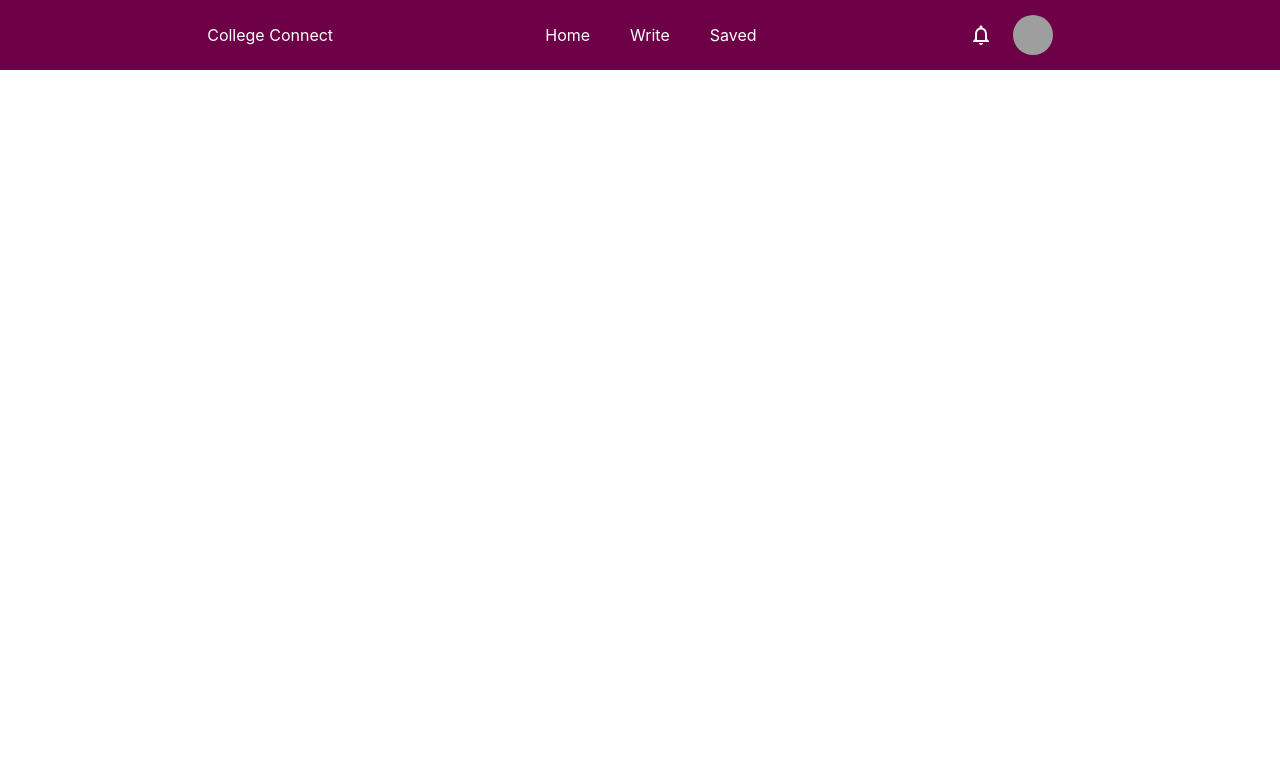
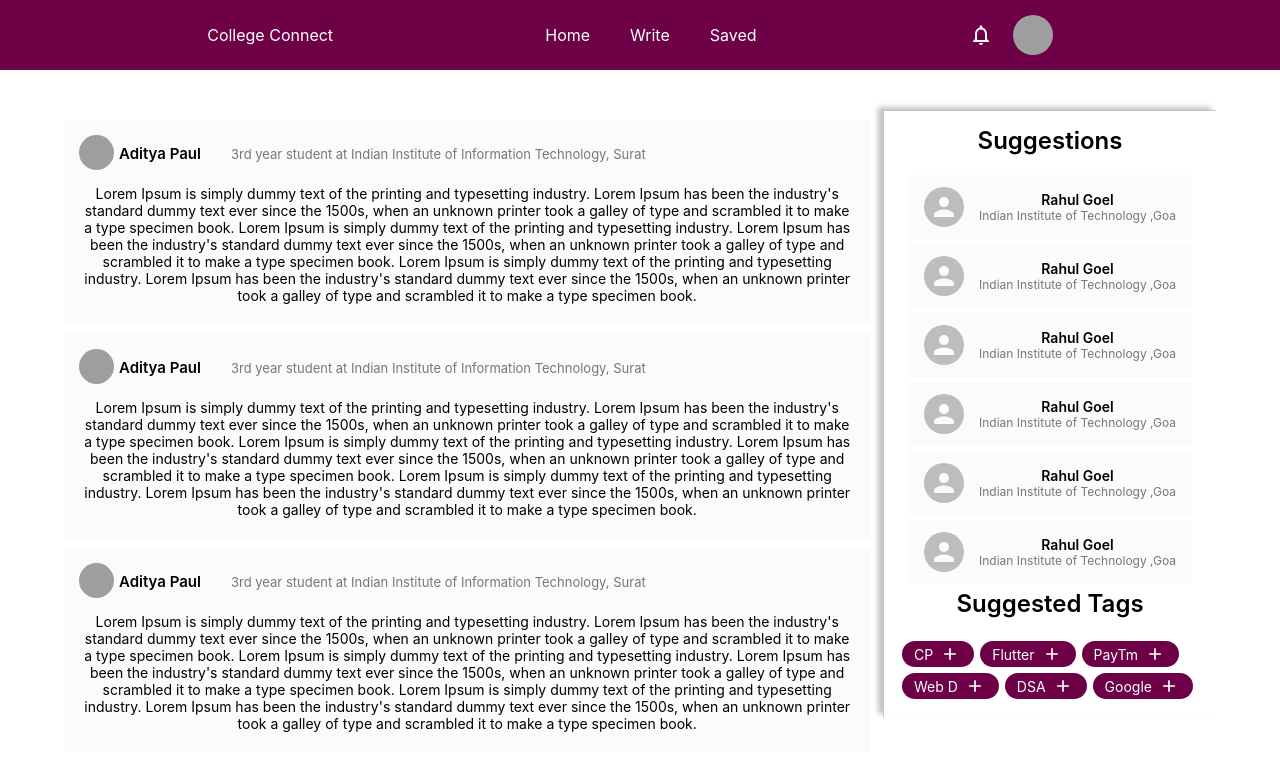
Before and after one commit to adityapaul18/CollegeConnect, a React (Create React App) app in the folder frontend/: page /home in a window 1280 px wide. Shown: the top 770 px of the page. Built offline with nearby package versions, Linux system fonts and the light colour scheme; no server answers; grey boxes are pictures that could not be loaded.

Commit message:
home page

```diff
--- a/frontend/src/App.js
+++ b/frontend/src/App.js
@@ -8,6 +8,7 @@ import './App.css';
 import Login from './Conponents/Login/Login';
 import Header from './Conponents/Header/Header'
 import Profile from './Conponents/Profile/Profile'
+import Home from './Conponents/Home/Home';
 
 function App() {
   return (
@@ -20,6 +21,7 @@ function App() {
                     <Route exact path="/home">
                         <div>
                             <Header/>
+                            <Home/>
                         </div>
                     </Route>
                     <Route exact path="/login">
--- a/frontend/src/Conponents/Header/Header.css
+++ b/frontend/src/Conponents/Header/Header.css
@@ -5,6 +5,9 @@
     display: flex;
     align-items: center;
     justify-content: space-evenly;
+    position: sticky;
+    top: 0;
+    z-index: 2;
 }
 
 .headerContainerinner{
--- /dev/null
+++ b/frontend/src/Conponents/Home/Home.js
@@ -0,0 +1,49 @@
+import React from 'react'
+import { Avatar, Button } from '@material-ui/core'
+import ProfileCover from "../../images/ProfileCover.png"
+import AddIcon from '@material-ui/icons/Add';
+import { Tab, Tabs, TabList, TabPanel } from 'react-tabs';
+// import 'react-tabs/style/react-tabs.css';
+// import './Profile.css'
+import ProfilePost from '../Profile/ProfilePost';
+import ProfileSuggest from '../Profile/ProfileSuggest';
+
+function Home() {
+    return (
+        <div className="ProfileContainer">
+            <div className="ProfileLeft">
+                <ProfilePost />
+                <ProfilePost />
+                <ProfilePost />
+            </div>
+            <div className="ProfileRight">
+                <div className="ProfileRightHead" >Suggestions</div>
+                <ProfileSuggest />
+                <ProfileSuggest />
+                <ProfileSuggest />
+                <ProfileSuggest />
+                <ProfileSuggest />
+                <ProfileSuggest />
+                <div className="ProfileRightHead" >Suggested Tags</div>
+                <div>
+                    <div className="SuggestdTagsBox">
+                        <span className="TagSuggest">CP <AddIcon /></span>
+                        <span className="TagSuggest">Flutter<AddIcon /></span>
+                        <span className="TagSuggest">PayTm<AddIcon /></span>
+                    </div>
+                    <div className="SuggestdTagsBox">
+                        <span className="TagSuggest">Web D <AddIcon /></span>
+                        <span className="TagSuggest">DSA<AddIcon /></span>
+                        <span className="TagSuggest">Google<AddIcon /></span>
+                    </div>
+                    <div className="SuggestdTagsBox">
+                        {/* <span className="TagSuggest">Photography<AddIcon /></span>
+                        <span className="TagSuggest">IIIT<AddIcon /></span> */}
+                    </div>
+                </div>
+            </div>
+        </div>
+    )
+}
+
+export default Home
--- a/frontend/src/Conponents/Login/Login.js
+++ b/frontend/src/Conponents/Login/Login.js
@@ -13,7 +13,7 @@ function Login() {
 
     const ff = () => {
         if (user)
-            history.push('/home')
+            history.push('/profile')
     }
 
     useEffect(() => {
@@ -31,7 +31,7 @@ function Login() {
                     .then((res) => {
                         console.log(res.data)
                         localStorage.setItem("CConUser", res.data.token)
-                        history.push('/home')
+                        history.push('/profile')
                         // alert(res.data.message)
                     })
                     .catch((err) => alert("something went wrong"))
@@ -52,7 +52,7 @@ function Login() {
             console.log(res.data)
             localStorage.setItem("CConUser", res.data.token)
             // alert(res.data.message)
-            history.push('/home')
+            history.push('/profile')
         })
         .catch((err) => alert("Credentials do not match"))
 
@@ -76,7 +76,7 @@ function Login() {
             console.log(res.data)
             localStorage.setItem("CConUser", res.data.token)
             alert(res.data.message)
-            history.push('/home')
+            history.push('/profile')
         })
         .catch((err) => console.log(err))
 
--- a/frontend/src/Conponents/Profile/Profile.css
+++ b/frontend/src/Conponents/Profile/Profile.css
@@ -9,8 +9,8 @@
 
 .ProfileLeft{
     width: 70%;
-    height: 83vh;
-    overflow-y: scroll;
+    /* height: 83vh;
+    overflow-y: scroll; */
 }
 .ProfileLeft::-webkit-scrollbar {
     display: none;
@@ -25,7 +25,10 @@
     padding: 15px;
     border-left: 1px solid rgb(197, 197, 197);
     border-top: 1px solid rgb(197, 197, 197);
-    height: 79vh;
+    height: fit-content;
+    box-shadow: -5px -3px 5px 0px rgb(197, 197, 197);
+    position: sticky;
+    top: 110px;
 }
 
 .ProfileCover{
@@ -39,6 +42,7 @@
     height: 44px;
     background-color: #FBFBFB;
     margin: 5px 10px;
+    cursor: pointer;
 }
 
 .Suggestcollege{
@@ -76,6 +80,7 @@
     margin: 3px;
     border-radius: 30px;
     font-size: 14px;
+    cursor: pointer;
 }
 
 .SuggestdTagsBox{
--- a/frontend/src/Conponents/Profile/Profile.js
+++ b/frontend/src/Conponents/Profile/Profile.js
@@ -71,8 +71,8 @@ function Profile() {
                         <span className="TagSuggest">Google<AddIcon /></span>
                     </div>
                     <div className="SuggestdTagsBox">
-                        <span className="TagSuggest">Photography<AddIcon /></span>
-                        <span className="TagSuggest">IIIT<AddIcon /></span>
+                        {/* <span className="TagSuggest">Photography<AddIcon /></span>
+                        <span className="TagSuggest">IIIT<AddIcon /></span> */}
                     </div>
                 </div>
             </div>
```
